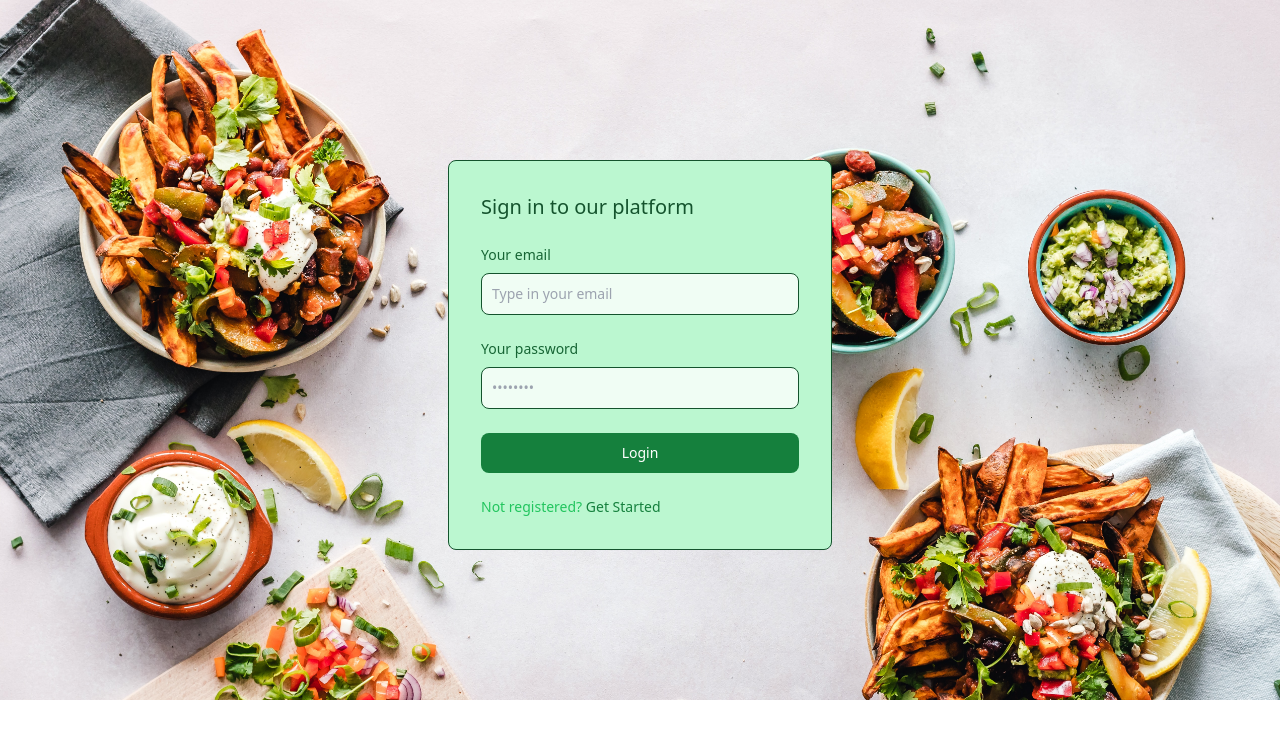
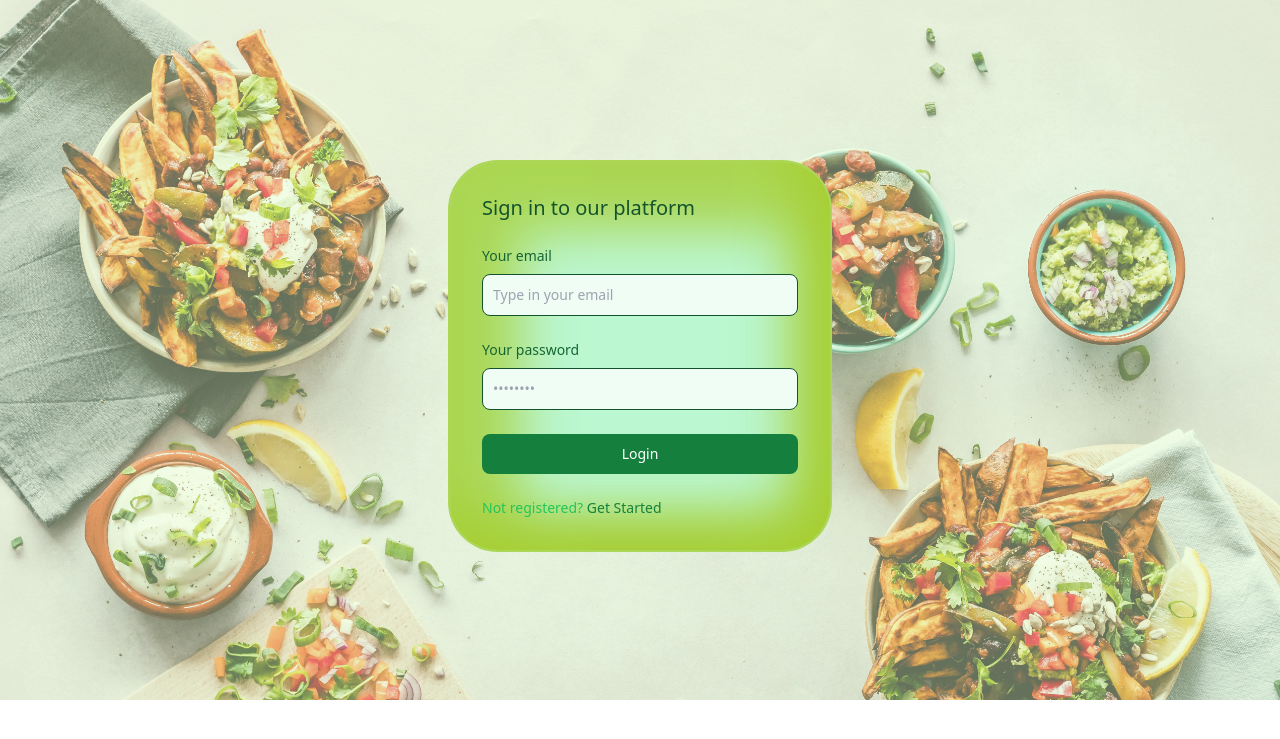
Before and after one commit to AirSayy/NorNor, a Node server app: page /login in a window 1280 px wide. Shown: the part 24-763 px from the top of the page. Run offline with Node 20, Linux system fonts and the light colour scheme; style sheets or scripts are compiled from the project's sources; some libraries are stand-ins or nearby versions.

Commit message:
styling login page

```diff
--- a/public/css/style.css
+++ b/public/css/style.css
@@ -3,12 +3,18 @@
 @tailwind utilities;
 
 .login{
-    background: rgba(172, 255, 47, 0.342);
+    position: relative;
+    z-index: 1;
+    border-radius: 50px;
+    border: 2px solid #a4c920b0;
+    box-shadow: 20px 20px 50px 50px #a4c920b0 inset,
+    -30px -30px 60px #a5c920b0 inset;
 
 }
 
 .image{
-    background-color: rgb(235, 250, 250);
+    position: relative;
+    background-color: rgba(145, 196, 42, 0.17);
     background-image: url('/imgs/ella-olsson-4dQiaWKiL-Y-unsplash.jpg');
     background-repeat: no-repeat;
     background-size:cover;
@@ -17,3 +23,12 @@
 
 
 }
+.image::before {
+    content: "";
+    background-color: rgba(220, 248, 196, 0.437); /* Black color with 50% opacity */
+    position: absolute;
+    top: 0;
+    left: 0;
+    width: 100%;
+    height: 100%;
+}
--- a/tailwind.config.js
+++ b/tailwind.config.js
@@ -2,7 +2,11 @@
 module.exports = {
   content: ["./.{ejs,js,html}", "./node_modules/flowbite/**/*.js"],
   theme: {
-    extend: {},
+    extend: {
+      boxShadow: {
+        '3xl': '0 35px 60px -15px green',
+      }
+    },
   },
   plugins: [
     require('flowbite/plugin'),
--- a/views/login.ejs
+++ b/views/login.ejs
@@ -11,7 +11,7 @@
       <% }) %> <% } %>
 
 
-        <div class="mt-40 m-auto w-full max-w-sm p-4 bg-green-200 border border-green-900 rounded-lg shadow-green-900-2xl sm:p-6 md:p-8">
+        <div class=" login mt-40 m-auto w-full max-w-sm p-4 bg-green-200 sm:p-6 md:p-8">
           <form class="space-y-6" action="/login" method="POST">
             <h5 class="text-xl font-medium text-green-900">Sign in to our platform</h5>
 
```
